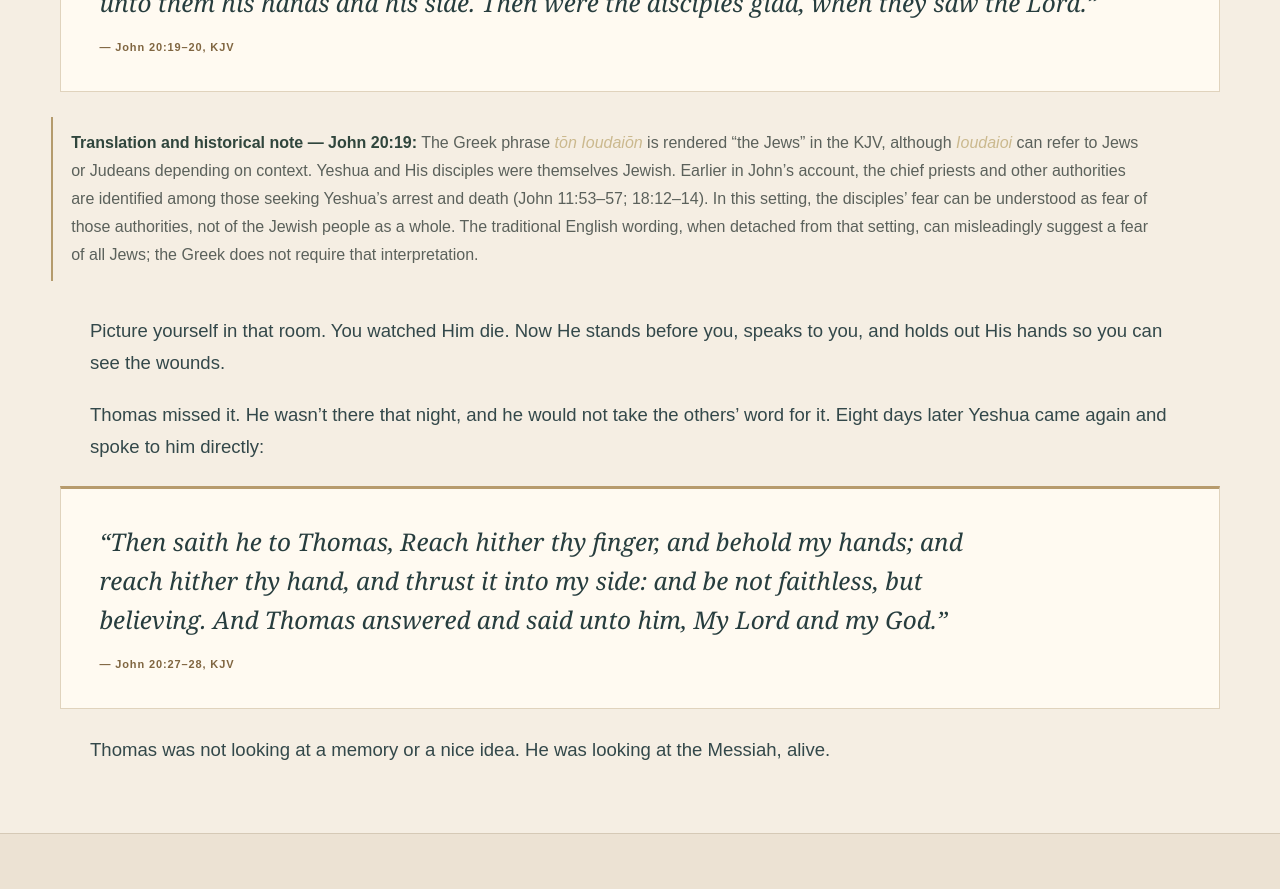
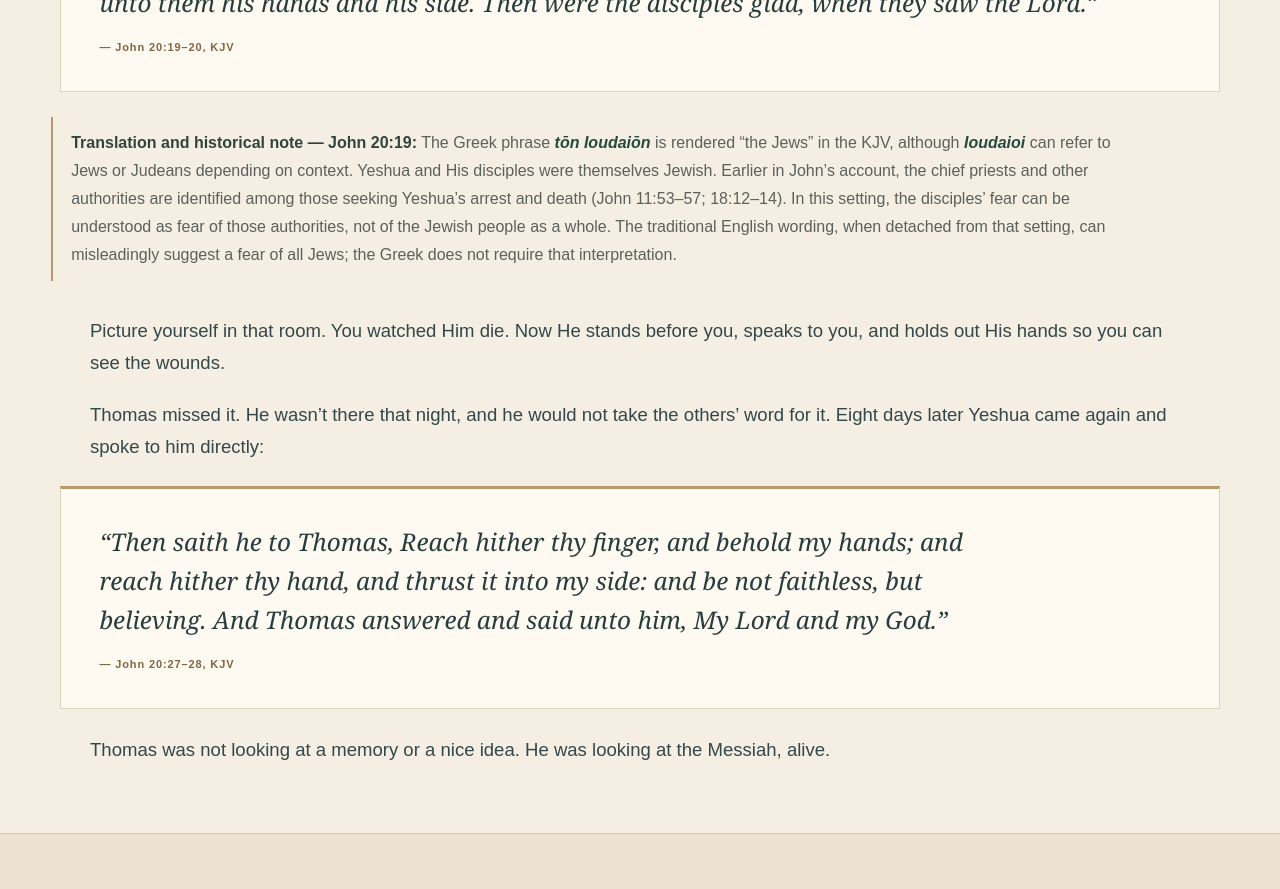
Before and after one commit to desukara/yeshua-roots, a Next.js app: page /start-here in a window 1280 px wide. Shown: the part 3100-3989 px from the top of the page. Built offline with nearby package versions, Linux system fonts and the light colour scheme.

Commit message:
Increase contrast of Greek transliteration in John 20 footnote

```diff
--- a/app/start-here/start-here.css
+++ b/app/start-here/start-here.css
@@ -354,3 +354,6 @@
 .sh-page .sh-translation-footnote{font-size:clamp(.87rem,1.4vw,1rem)!important;line-height:1.75!important;color:#5b615b!important;border-left:2px solid #b49b6d;padding:12px 0 12px 18px;margin:18px 0 34px!important;max-width:75ch}
 .sh-page .sh-translation-footnote strong{font-weight:700;color:#30463d}
 @media(max-width:600px){.sh-page .sh-translation-footnote{font-size:.9rem!important;line-height:1.65!important;padding-left:14px;margin:16px 0 28px!important}}
+
+/* Ensure Greek transliteration remains legible against the cream note background. */
+.sh-page .sh-translation-footnote em{color:#234b3e!important;font-weight:600!important}
```
